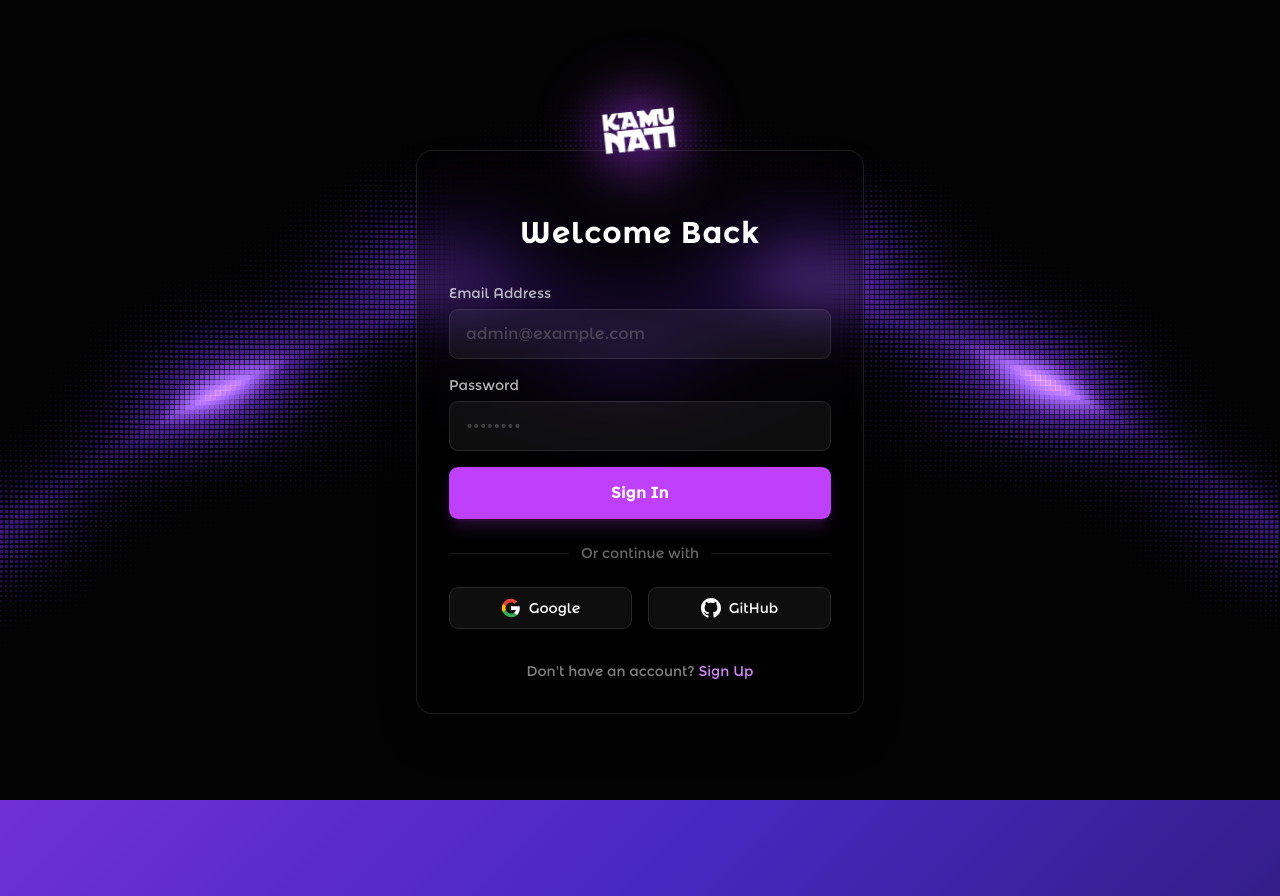
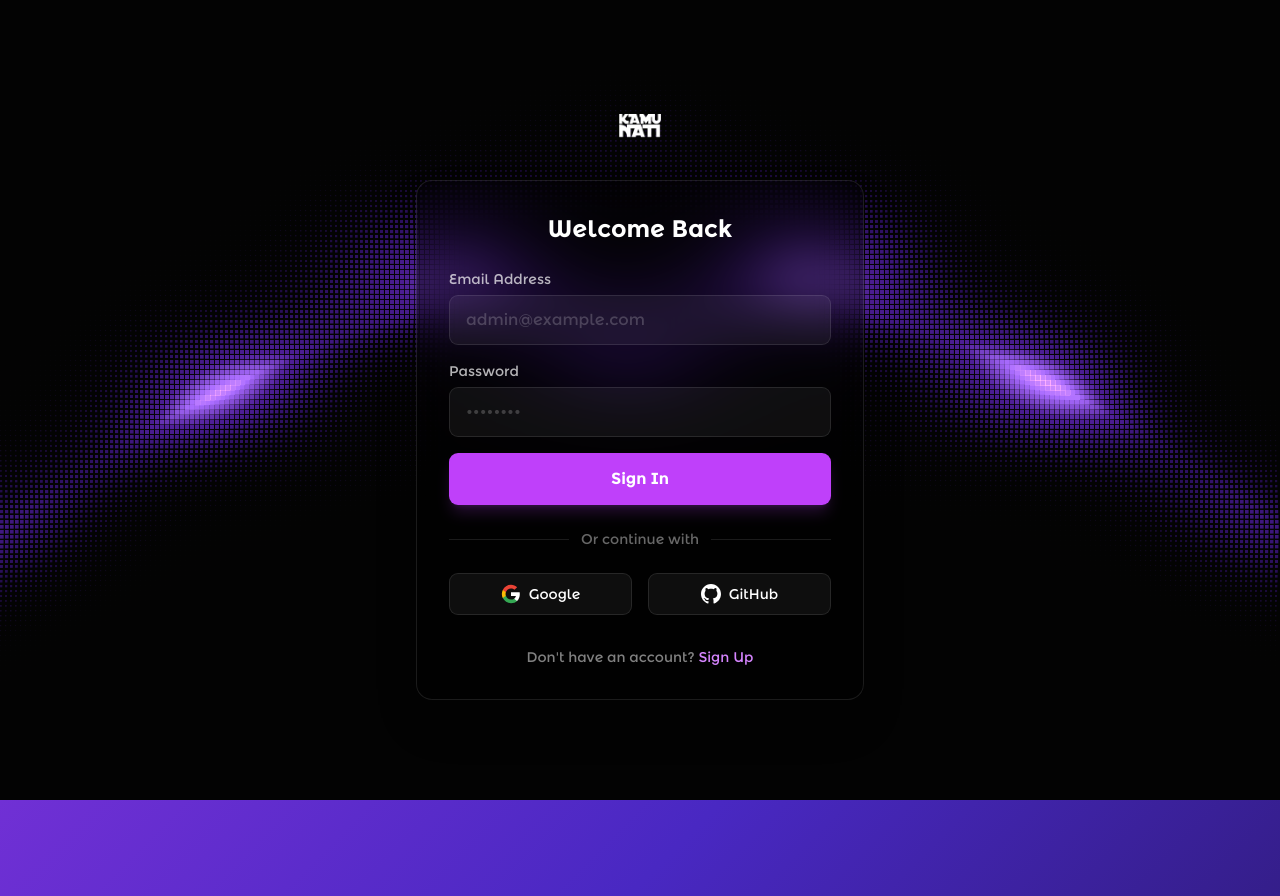
Before and after one commit to mohamedhanifa27/Kamunati, a Next.js app: page /login in a window 1280 px wide. Built offline with nearby package versions, Linux system fonts and the light colour scheme; a web font is replaced by a local one.

Commit message:
style: revert funky logo and place it properly above the login card with clean hover interaction

```diff
--- a/src/app/login/page.tsx
+++ b/src/app/login/page.tsx
@@ -68,15 +68,19 @@ function LoginForm() {
         />
       </div>
 
-      <div className="z-10 w-full max-w-md px-8 pb-8 pt-16 mt-16 bg-black/40 backdrop-blur-xl border border-white/10 rounded-2xl shadow-2xl relative">
-
-          {/* Funky Floating Logo */}
-          <div className="absolute -top-16 left-1/2 -translate-x-1/2 transform -rotate-[6deg] hover:rotate-[4deg] transition-all duration-500 hover:scale-110 z-50 group">
-            <div className="absolute inset-0 bg-primary/60 blur-[30px] rounded-full opacity-50 group-hover:opacity-100 transition-opacity duration-700"></div>
-            <img src="/logo.png" alt="Kamunati" className="h-24 object-contain drop-shadow-[0_0_20px_rgba(138,43,226,0.6)] relative z-10" />
+      <div className="z-10 flex flex-col items-center w-full max-w-md relative">
+          {/* Logo properly placed above the card */}
+          <div className="mb-6 group cursor-pointer z-50">
+            <img
+              src="/logo.png"
+              alt="Kamunati"
+              className="h-14 object-contain transition-all duration-300 group-hover:drop-shadow-[0_0_25px_rgba(138,43,226,1)] group-hover:scale-110"
+            />
           </div>
 
-          <h2 className="text-3xl font-black text-white text-center mb-8 tracking-wide">
+          <div className="w-full p-8 bg-black/40 backdrop-blur-xl border border-white/10 rounded-2xl shadow-2xl relative">
+
+          <h2 className="text-2xl font-bold text-white text-center mb-6">
           {isSignUp ? 'Create an Account' : 'Welcome Back'}
         </h2>
 
@@ -152,6 +156,7 @@ function LoginForm() {
             {isSignUp ? 'Sign In' : 'Sign Up'}
           </button>
         </p>
+        </div>
       </div>
     </div>
   );
```
